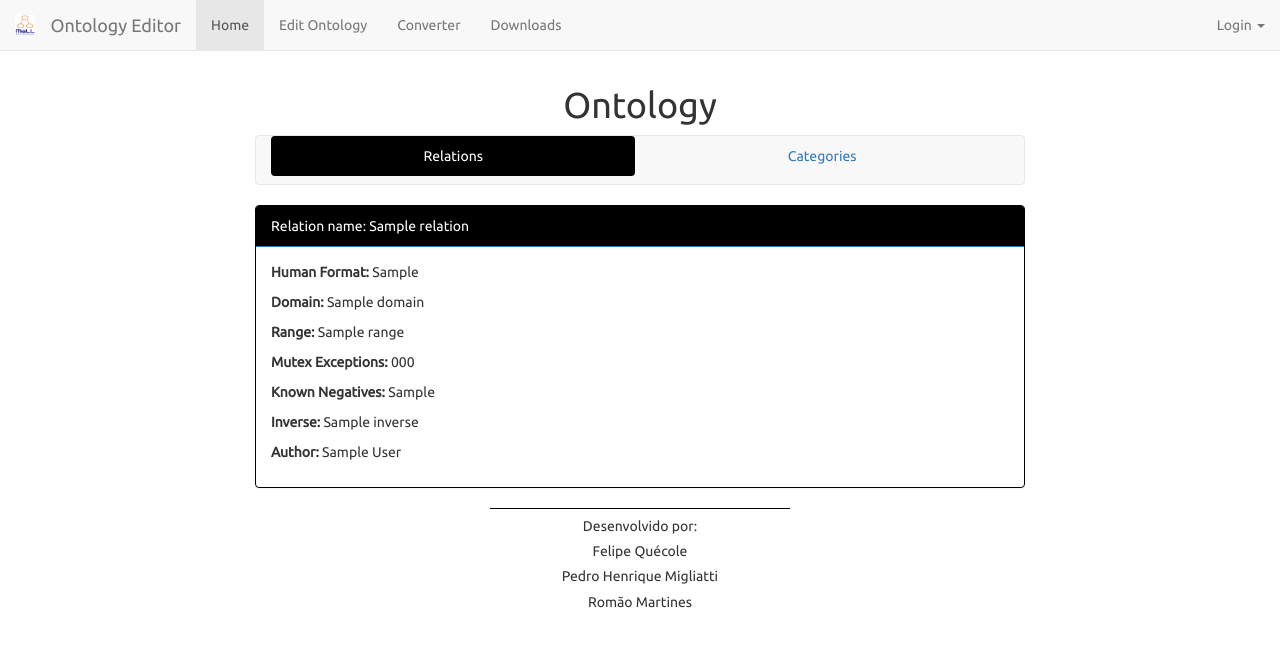
After one commit to felipequecole/Onto_Mapping, a Django app: template Onto_Manipulation/templates/Onto_Manipulation/home_rel.html in a window 1280 px wide. The commit adds this page. Shown: the top 647 px of the page. Run offline with Django 3.2, Linux system fonts and the light colour scheme; the template is opened without the code that fills it: most values are stand-ins (such as "Sample title", 1, 10 or a date in 2020); some libraries are stand-ins or nearby versions.

Commit message:
Atualizando telas iniciais

```diff
--- /dev/null
+++ b/Onto_Manipulation/static/Onto_Manipulation/ontomap.css
@@ -0,0 +1,42 @@
+body {
+    padding-top: 65px;
+    width: 800px;
+    margin: 0 auto;
+}
+
+*{
+    font-family: Ubuntu;
+}
+
+.panel-primary{
+    border-color: black;
+}
+
+.panel-primary > .panel-heading {
+    background-image: none;
+    background: #000000;
+    color: #fff;
+}
+
+.nav-pills > li > a {
+    border-radius: 4px;
+    color = black;
+}
+
+ .nav-pills > li.active > a, .nav-pills > li.active > a:focus {
+        color: white;
+        background-color: black;
+    }
+
+.nav-pills > li.active > a:hover {
+    background-color: #2B3837;
+    color:white;
+}
+
+footer{
+    margin: 0 auto;
+    border-top: solid #000000 1px;
+    border-top-style: inset;
+    width: 300px;
+
+}
--- /dev/null
+++ b/Onto_Manipulation/templates/Onto_Manipulation/home_cat.html
@@ -0,0 +1,3 @@
+{% extends 'home.html' %}
+
+{% block category %}class="active"{% endblock %}
--- /dev/null
+++ b/Onto_Manipulation/templates/Onto_Manipulation/home_rel.html
@@ -0,0 +1,22 @@
+{% extends 'home.html' %}
+
+{% block relation %}class="active"{% endblock %}
+
+{% block home_content %}
+    {% for relation in Ontology.Relations.Relation %}
+        <div class="panel panel-primary">
+            <div class="panel-heading">
+                Relation name: {{ relation.relationName }}
+            </div>
+            <div class="panel-body">
+              <p><b>Human Format: </b>{{ relation.humanFormat }}</p>
+              <p><b>Domain: </b>{{ relation.domain }}</p>
+              <p><b>Range: </b>{{ relation.range }}</p>
+              <p><b>Mutex Exceptions: </b>{{ relation.mutexExceptions }}</p>
+              <p><b>Known Negatives: </b>{{ relation.knownNegatives }}</p>
+              <p><b>Inverse: </b>{{ relation.inverse }}</p>
+              <p><b>Author: </b>{{ relation.author }}</p>
+            </div>
+        </div>
+    {% endfor %}
+{% endblock %}
--- a/Onto_Manipulation/templates/base.html
+++ b/Onto_Manipulation/templates/base.html
@@ -1,31 +1,62 @@
+{% load staticfiles %}
 <!DOCTYPE html>
 <html lang="en">
 <head>
 <meta charset="UTF-8">
+    <link rel="icon"
+      type="image/png"
+      href="{% static 'mall.png' %}" />
     <meta name="viewport" content="width=device-width, initial-scale=1">
     <link rel="stylesheet" href="http://maxcdn.bootstrapcdn.com/bootstrap/3.3.6/css/bootstrap.min.css">
+    <link rel="stylesheet" href="{% static 'ontomap.css' %}">
     <script src="https://ajax.googleapis.com/ajax/libs/jquery/1.12.2/jquery.min.js"></script>
     <script src="http://maxcdn.bootstrapcdn.com/bootstrap/3.3.6/js/bootstrap.min.js"></script>
+    <link href="https://fonts.googleapis.com/css?family=Rubik+Mono+One|Ubuntu" rel="stylesheet">
     <title>NELL's Ontology Manipulation</title>
-    <style>
-        body {
-            padding-top: 65px;
-        }
-    </style>
+
 </head>
 <body>
 <div class="container-fluid">
-    <nav id="navigation_bar" class="navbar navbar-default navbar-fixed-top">
-        <div class="collapse navbar-collapse" id="bs-example-navbar-collapse-1">
-            <ul align="center" class="nav nav-pills nav-justified">
-              <li role="presentation" {% block home_onto %}{% endblock %}><a href="/">Home</a></li>
-              <li role="presentation" {% block edit_onto %}{% endblock %}><a href="/edit">Edit Ontology</a></li>
-                <li role="presentation" {% block onto_converter %}{% endblock %}><a href="/convert">Ontology Converter</a></li>
-                <li role="presentation" {% block downloads %}{% endblock %}><a href="/download">Downloads</a></li>
-            </ul>
-        </div>
+    <nav class="navbar navbar-default navbar-fixed-top">
+        <div class="container-fluid">
+            <!-- Brand and toggle get grouped for better mobile display -->
+            <div class="navbar-header">
+                <button type="button" class="navbar-toggle collapsed" data-toggle="collapse" data-target="#bs-example-navbar-collapse-1" aria-expanded="false">
+                    <span class="sr-only">Toggle navigation</span>
+                    <span class="icon-bar"></span>
+                    <span class="icon-bar"></span>
+                    <span class="icon-bar"></span>
+                </button>
+                <img class="navbar-brand" src="{% static 'mall.png' %}"  >
+                <a class="navbar-brand" href="#">Ontology Editor</a>
+            </div>
+
+            <!-- Collect the nav links, forms, and other content for toggling -->
+            <div class="collapse navbar-collapse" id="bs-example-navbar-collapse-1">
+                <ul class="nav navbar-nav">
+                    <li {% block home_onto %}{% endblock %}><a href="/">Home</a></li>
+                    <li {% block edit_onto %}{% endblock %}><a href="/edit">Edit Ontology</a></li>
+                    <li {% block onto_converter %}{% endblock %}><a href="/convert">Converter</a></li>
+                    <li {% block downloads %}{% endblock %}><a href="/download">Downloads</a></li>
+
+                </ul>
+
+                <ul class="nav navbar-nav navbar-right">
+                    <li class="dropdown">
+                        <a href="#" class="dropdown-toggle" data-toggle="dropdown" role="button" aria-haspopup="true" aria-expanded="false">Login <span class="caret"></span></a>
+                    <ul class="dropdown-menu">
+                        <li><a href="">Admin</a></li>
+                        <li><a href="#">Usuario</a></li>
+                        <li role="separator" class="divider"></li>
+
+                    </ul>
+                    </li>
+                </ul>
+            </div><!-- /.navbar-collapse -->
+        </div><!-- /.container-fluid -->
+
     </nav>
-        <div onwheel="scroll_nav()">
+        <div>
             {% block content %}{% endblock %}
         </div>
     </div>
@@ -33,7 +64,7 @@
 
 
 </body>
-<footer>
+<footer clas="jumbotron">
     <h5 align="center">Desenvolvido por:</h5>
     <h5 align="center">Felipe Quécole</h5>
     <h5 align="center">Pedro Henrique Migliatti</h5>
--- /dev/null
+++ b/Onto_Manipulation/templates/home.html
@@ -0,0 +1,19 @@
+{% extends 'base.html' %}
+
+{% block home_onto %} class="active" {% endblock %}
+{% block content %}
+
+    <h1 align="center">Ontology</h1>
+<nav id="navigation_bar" class="navbar navbar-default">
+        <div class="collapse navbar-collapse" id="bs-example-navbar-collapse-1">
+            <ul align="center" class="nav nav-pills nav-justified black">
+                <li role="presentation" {% block relation %}{% endblock %}><a href="/relation">Relations</a></li>
+                <li role="presentation" {% block category %}{% endblock %}><a href="/category">Categories</a></li>
+            </ul>
+        </div>
+    </nav>
+{% block home_content %}{% endblock %}
+
+
+
+{% endblock %}
--- a/Onto_Manipulation/urls.py
+++ b/Onto_Manipulation/urls.py
@@ -2,7 +2,9 @@ from django.conf.urls import url
 from Onto_Manipulation import views
 
 urlpatterns = [
-    url(r'^$', views.index, name='index'),
+    url(r'^$', views.relation, name='index'),
+    url(r'^relation/$', views.relation, name='relation'),
+    url(r'^category/$', views.category, name='category'),
     url(r'^edit/$', views.edit, name='edit'),
     url(r'^convert/$', views.convert, name='convert'),
     url(r'^download/$', views.download, name='download'),
--- a/Onto_Map/settings.py
+++ b/Onto_Map/settings.py
@@ -119,4 +119,10 @@ USE_TZ = True
 # Static files (CSS, JavaScript, Images)
 # https://docs.djangoproject.com/en/1.10/howto/static-files/
 
+
+STATICFILES_DIRS = (
+    os.path.join(BASE_DIR, 'Onto_Manipulation/static/Onto_Manipulation'),
+)
+
+
 STATIC_URL = '/static/'
--- /dev/null
+++ b/runtime.txt
@@ -0,0 +1 @@
+python-3.6.0
```
Also changed, not shown: Onto_Manipulation/Onto_mapping.py (+24 -7 lines), Onto_Manipulation/templates/Onto_Manipulation/home.html (deleted, +0 -25 lines), Onto_Manipulation/views.py (+6 -2 lines), Onto_Manipulation/static/Onto_Manipulation/mall.png (added), 1 other file.
